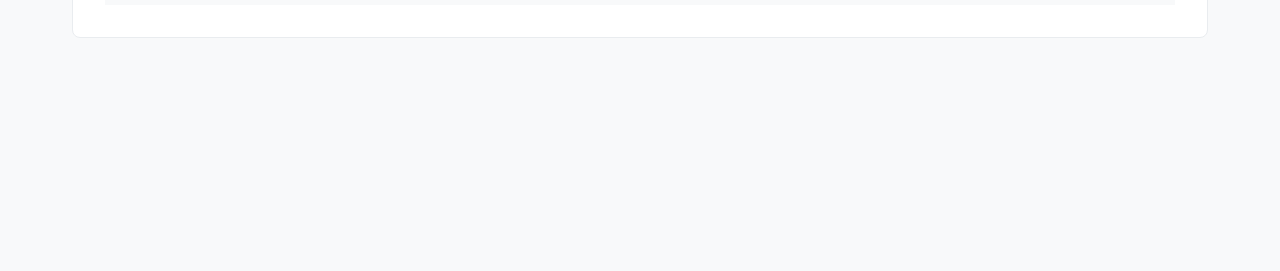
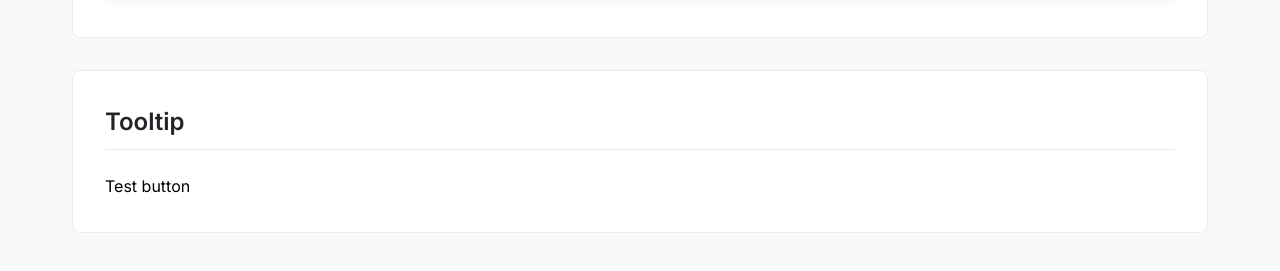
Before and after one commit to nicjrichDEV/scrimba-components, a React (Vite) app: page / in a window 1280 px wide. Shown: the part 2809-3080 px from the top of the page. Before the commit the page ends 2911 px from the top, so only its background shows below. Built offline with nearby package versions, Linux system fonts and the light colour scheme.

Commit message:
Bare bones of tooltip hiding and showing working.

```diff
--- a/src/App.jsx
+++ b/src/App.jsx
@@ -3,6 +3,9 @@ import { Badge } from "./components/badge/Badge";
 import { Banner } from "./components/banner/Banner";
 import { Card } from "./components/card/Card";
 import { Testimonial } from "./components/testimonial/Testimonial";
+import { TooltipBody } from "./components/tooltip/TooltipBody";
+import { TooltipRoot } from "./components/tooltip/TooltipRoot";
+import { TooltipTrigger } from "./components/tooltip/TooltipTrigger";
 
 function App() {
   return (
@@ -120,6 +123,16 @@ function App() {
             />
           </div>
         </section>
+
+        <section className={styles.section}>
+          <h2>Tooltip</h2>
+          <TooltipRoot>
+            <TooltipTrigger>
+              <button>Test button</button>
+            </TooltipTrigger>
+            <TooltipBody />
+          </TooltipRoot>
+        </section>
       </main>
     </div>
   );
--- a/src/components/tooltip/TooltipBody.jsx
+++ b/src/components/tooltip/TooltipBody.jsx
@@ -1,3 +1,8 @@
+import { useContext } from "react";
+import { TooltipContext } from "./TooltipContext";
+
 export const TooltipBody = () => {
-  return <>BODY</>;
+  const { isOpen } = useContext(TooltipContext);
+
+  return <>{isOpen && <h2>TOOLTIP BODY</h2>}</>;
 };
--- /dev/null
+++ b/src/components/tooltip/TooltipContext.js
@@ -0,0 +1,3 @@
+import { createContext } from "react";
+
+export const TooltipContext = createContext();
--- a/src/components/tooltip/TooltipRoot.jsx
+++ b/src/components/tooltip/TooltipRoot.jsx
@@ -1,6 +1,5 @@
-import { createContext, useContext, useState } from "react";
-
-const TooltipContext = createContext();
+import { useState } from "react";
+import { TooltipContext } from "./TooltipContext";
 
 export const TooltipRoot = ({ children }) => {
   const [isOpen, setIsOpen] = useState(false);
@@ -16,11 +15,3 @@ export const TooltipRoot = ({ children }) => {
     </TooltipContext.Provider>
   );
 };
-
-export const useTooltip = () => {
-  const context = useContext(TooltipContext);
-  if (!context) {
-    throw new Error("Tooltip components must be used within the TooltipRoot");
-  }
-  return context;
-};
--- a/src/components/tooltip/TooltipTrigger.jsx
+++ b/src/components/tooltip/TooltipTrigger.jsx
@@ -1,4 +1,4 @@
-import { useTooltip } from "./TooltipRoot";
+import { useTooltip } from "./useTooltip";
 import { cloneElement } from "react";
 
 export const TooltipTrigger = ({ children, asChild }) => {
--- /dev/null
+++ b/src/components/tooltip/useTooltip.js
@@ -0,0 +1,10 @@
+import { useContext } from "react";
+import { TooltipContext } from "./TooltipContext";
+
+export const useTooltip = () => {
+  const context = useContext(TooltipContext);
+  if (!context) {
+    throw new Error("Tooltip components must be used within the TooltipRoot");
+  }
+  return context;
+};
```
